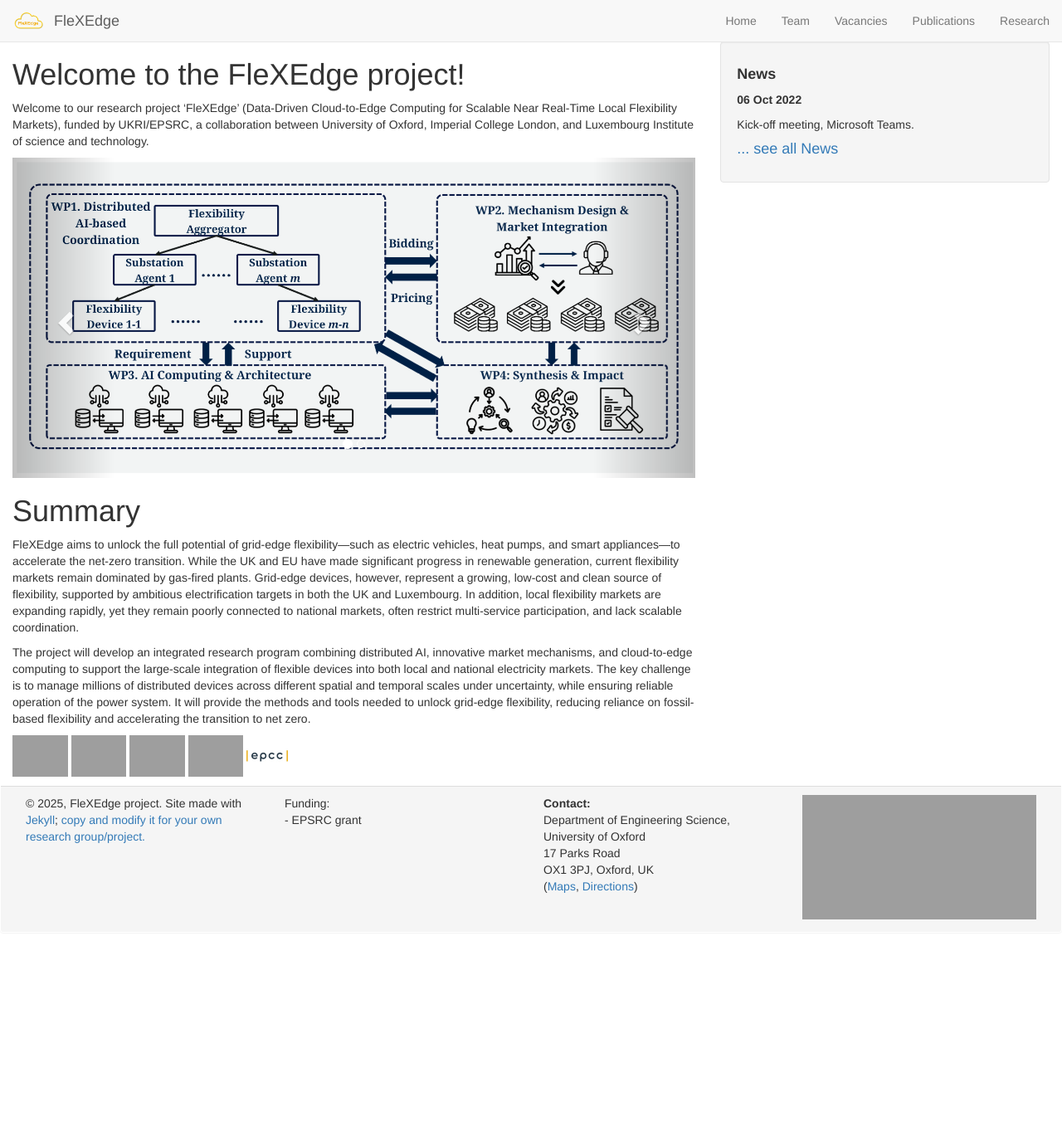
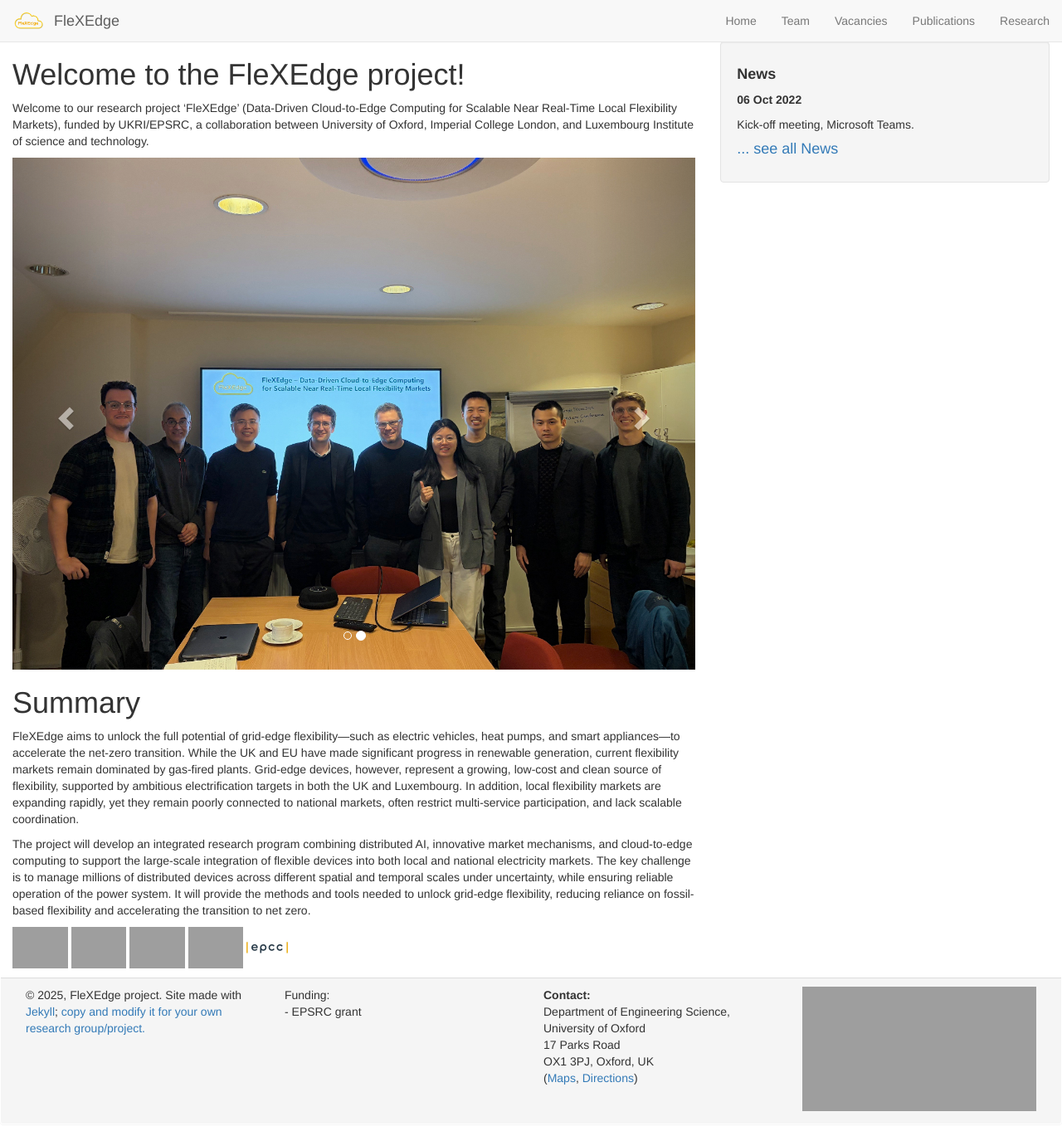
Before and after one commit to PSALOxford/FleXEdge-web, a Jekyll site: the page built from _pages/home.md, in a window 1280 px wide and 1375 px high. Shown: the whole window at 83% size. Built offline with Jekyll 4.4.1, drawn with Linux system fonts in a browser that asks for light colours; nearby versions of some CDN libraries; grey boxes are pictures that could not be loaded.

Commit message:
Update home_carousell.md

```diff
--- a/_pages/includes/home_carousell.md
+++ b/_pages/includes/home_carousell.md
@@ -10,6 +10,9 @@
         <div class="item active">
             <img src="{{ site.url }}{{ site.baseurl }}/images/respic/structure.png" alt="Slide 1" />
         </div>
+        <div class="item">
+            <img src="{{ site.url }}{{ site.baseurl }}/images/teampic/FleXEdge_Meeting_20260203.jpeg" alt="Slide 2" />
+        </div>
     </div>
   <a class="left carousel-control" href="#carousel" role="button" data-slide="prev">
     <span class="glyphicon glyphicon-chevron-left" aria-hidden="true"></span>
```
